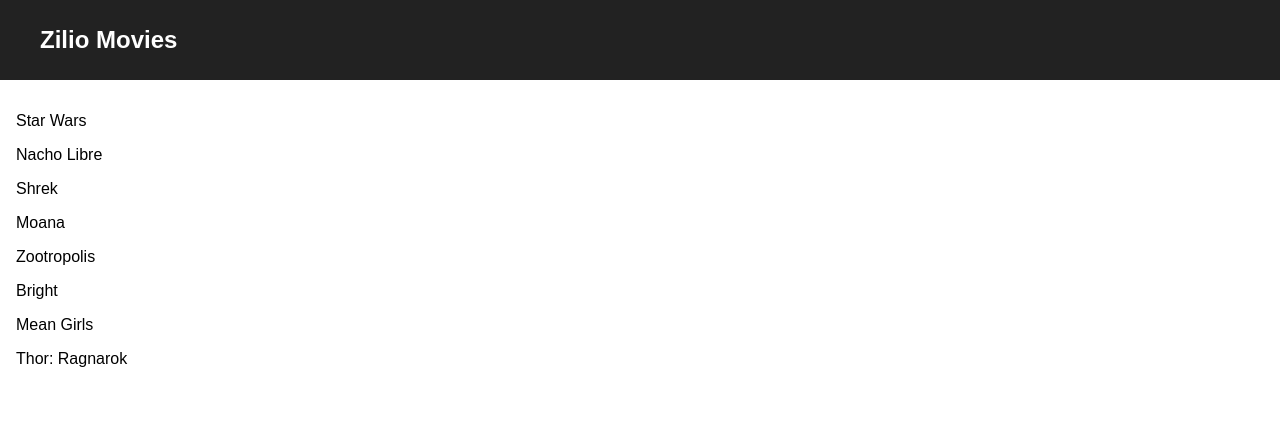
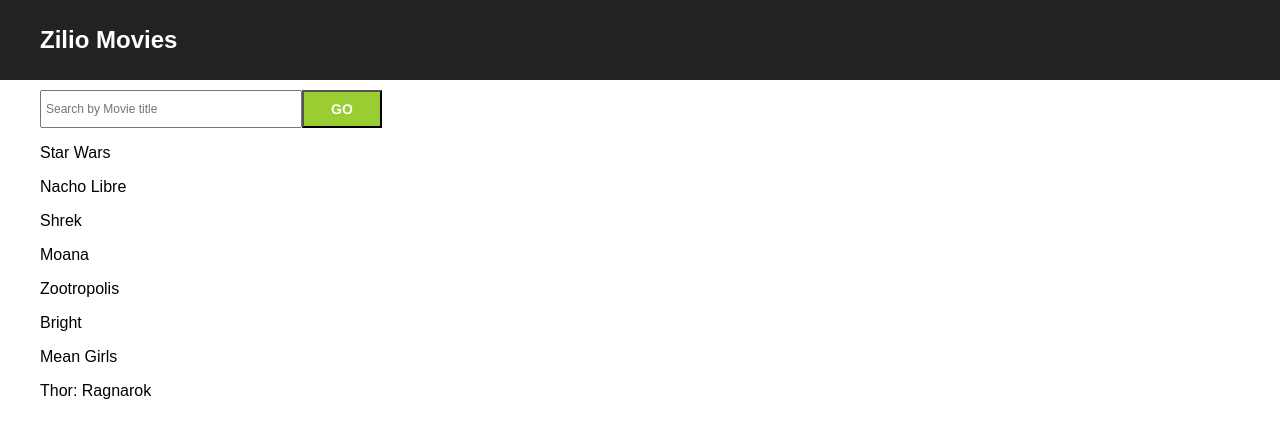
Before and after one commit to fcatania/movie-list-practice, a React (Create React App) app: page / in a window 1280 px wide. Shown: the top 438 px of the page. Built offline with nearby package versions, Linux system fonts and the light colour scheme.

Commit message:
Added search functionality.

```diff
--- a/src/components/App.css
+++ b/src/components/App.css
@@ -19,3 +19,9 @@
 .App-intro {
   font-size: large;
 }
+
+.App-movies-container {
+  padding: 10px;
+  padding-left: 40px;
+  padding-right: 40px;
+}
--- a/src/components/App.js
+++ b/src/components/App.js
@@ -1,15 +1,30 @@
 import React, { Component } from 'react';
 import './App.css';
 import MovieList from './MovieList.js';
+import SearchBar from './SearchBar.js';
 
 class App extends Component {
+  constructor(props) {
+    super(props);
+    this.state = {
+      searchValue: ''
+    }
+  }
+
+  onInputChange(e) {
+    this.setState({searchValue: e.target.value});
+  }
+
   render() {
     return (
       <div className="App">
         <header className="App-header">
           <h1 className="App-title">Zilio Movies</h1>
         </header>
-        <MovieList />
+        <div className="App-movies-container">
+          <SearchBar onInputChange={this.onInputChange.bind(this)}/>
+          <MovieList searchValue={this.state.searchValue}/>
+        </div>
       </div>
     );
   }
--- a/src/components/MovieList.css
+++ b/src/components/MovieList.css
@@ -1,4 +1,3 @@
 .MovieList {
-  padding: 16px;
   text-align: left;
 }
--- a/src/components/MovieList.js
+++ b/src/components/MovieList.js
@@ -1,13 +1,18 @@
 import React, { Component } from 'react';
 import './MovieList.css';
 import movies from '../DummyData.js';
+import NoMovieFound from './NoMovieFound.js';
 
 class MovieList extends Component {
   render() {
     return (
       <div className="MovieList">
         {movies.map((movie) => {
-          return <p key={movie.id}>{movie.title}</p>
+          if (movie.title.includes(this.props.searchValue)) {
+            return <p key={movie.id}>{movie.title}</p>
+          } else {
+            return null;
+          }
         })}
       </div>
     );
```
